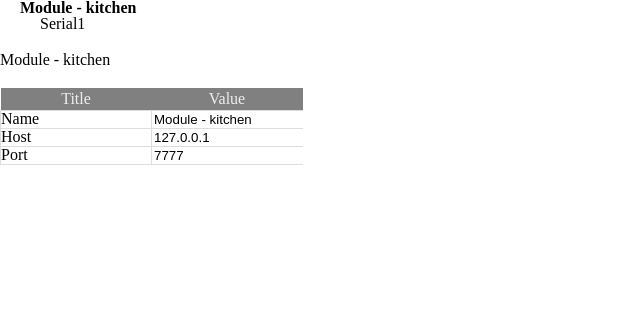
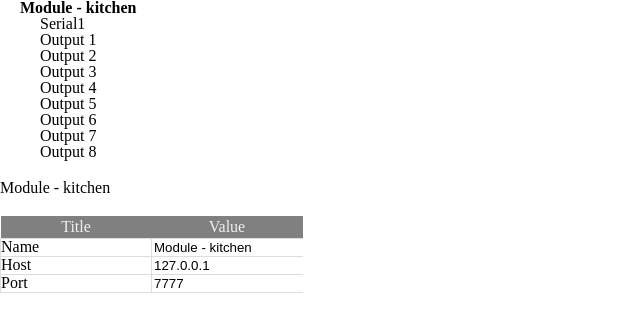
Before and after one commit to padcom/aplaster-ng, a Vue app in the folder configurator/: page / in a window 1280 px wide. Shown: the top 332 px of the page, without its empty margins (0-640 px from the left). Built offline with nearby package versions, Linux system fonts and the light colour scheme.

Commit message:
Added Digital input/output difinition

```diff
--- a/configurator/src/config.js
+++ b/configurator/src/config.js
@@ -50,6 +50,26 @@ const RS232 = {
   }
 }
 
+const Digital = {
+  props: {
+    name: {
+      title: 'Digital input/output',
+      type: 'string'
+    },
+    index: {
+      title: 'Index',
+      type: 'number',
+      readonly: true
+    },
+    direction: {
+      title: 'Direction',
+      type: 'number',
+      min: 0,
+      max: 0
+    }
+  }
+}
+
 export const config = {
   modules: [ {
     type: Module,
@@ -63,6 +83,46 @@ export const config = {
       bits: 8,
       parity: 0,
       stop: 1
+    }, {
+      type: Digital,
+      name: 'Output 1',
+      index: 0,
+      direction: 0
+    }, {
+      type: Digital,
+      name: 'Output 2',
+      index: 1,
+      direction: 0
+    }, {
+      type: Digital,
+      name: 'Output 3',
+      index: 2,
+      direction: 0
+    }, {
+      type: Digital,
+      name: 'Output 4',
+      index: 3,
+      direction: 0
+    }, {
+      type: Digital,
+      name: 'Output 5',
+      index: 4,
+      direction: 0
+    }, {
+      type: Digital,
+      name: 'Output 6',
+      index: 5,
+      direction: 0
+    }, {
+      type: Digital,
+      name: 'Output 7',
+      index: 6,
+      direction: 0
+    }, {
+      type: Digital,
+      name: 'Output 8',
+      index: 7,
+      direction: 0
     } ]
   } ]
 }
```
